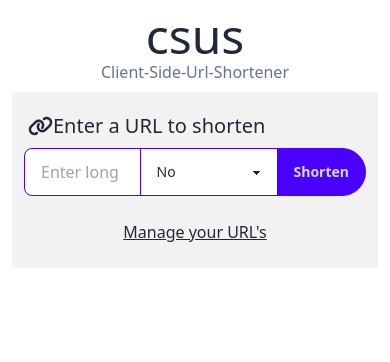
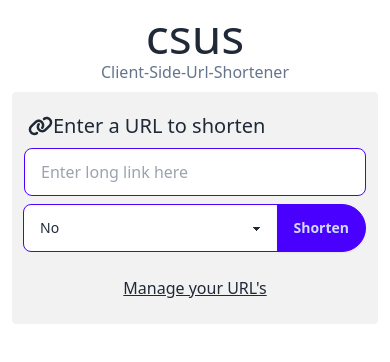
Before and after one commit to TheWilley/csus, a React (Vite) app: page /#/ in a window 390 px wide. Shown: the top 362 px of the page. Built offline with nearby package versions, Linux system fonts and the light colour scheme; no server answers.

Commit message:
style: improved layout for mobile view on homepage

```diff
--- a/src/components/Shortener.tsx
+++ b/src/components/Shortener.tsx
@@ -27,15 +27,21 @@ function Shortener(props: Props) {
             Enter a URL to shorten
           </span>
         </div>
-        <div className='join'>
+        <input
+          value={props.url}
+          onChange={props.handleUrlChange}
+          className='md:hidden input input-primary w-full'
+          placeholder='Enter long link here'
+        />
+        <div className='join mt-2 md:mt-0'>
           <input
             value={props.url}
             onChange={props.handleUrlChange}
-            className='input input-primary join-item w-full'
+            className='hidden md:block input input-primary join-item w-full'
             placeholder='Enter long link here'
           />
           <select
-            className='select select-primary join-item'
+            className='select select-primary md:join-item rounded-l-lg rounded-r-none w-full md:w-auto'
             onChange={(e) => props.adjustUseCustomUid(e.target.value === 'Yes')}
             value={props.useCustomUid ? 'Yes' : 'No'}
           >
@@ -51,11 +57,11 @@ function Shortener(props: Props) {
           </button>
         </div>
         <div>
-          <p className='text-error mt-3'> {props.errorMessage} </p>
+          <p className='text-error mt-3 text-center md:text-left'> {props.errorMessage} </p>
         </div>
         {props.useCustomUid && (
           <>
-            <span className='text-slate-600 mt-3 text-md'>
+            <span className='text-slate-600 mt-3 text-md text-center md:text-left'>
               {' '}
               Enter a custom UID for your shortened URL
             </span>
```
